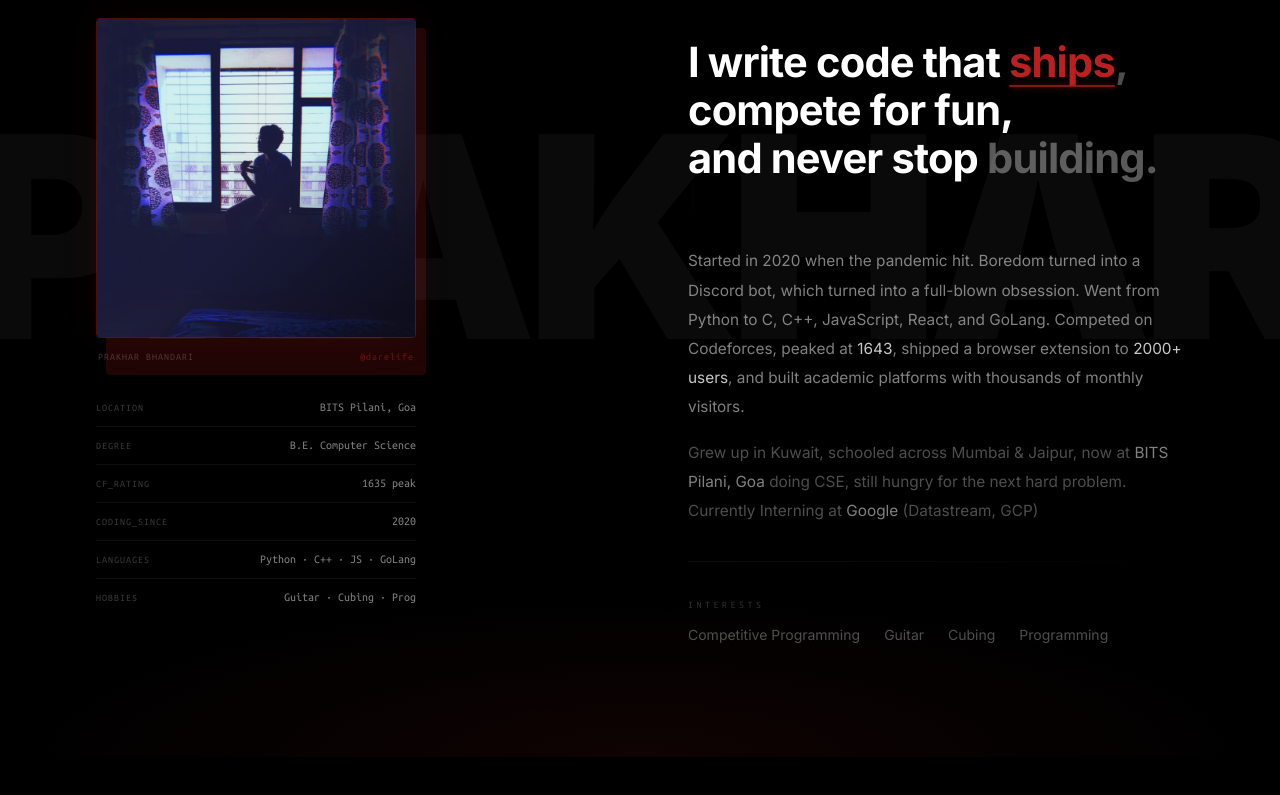
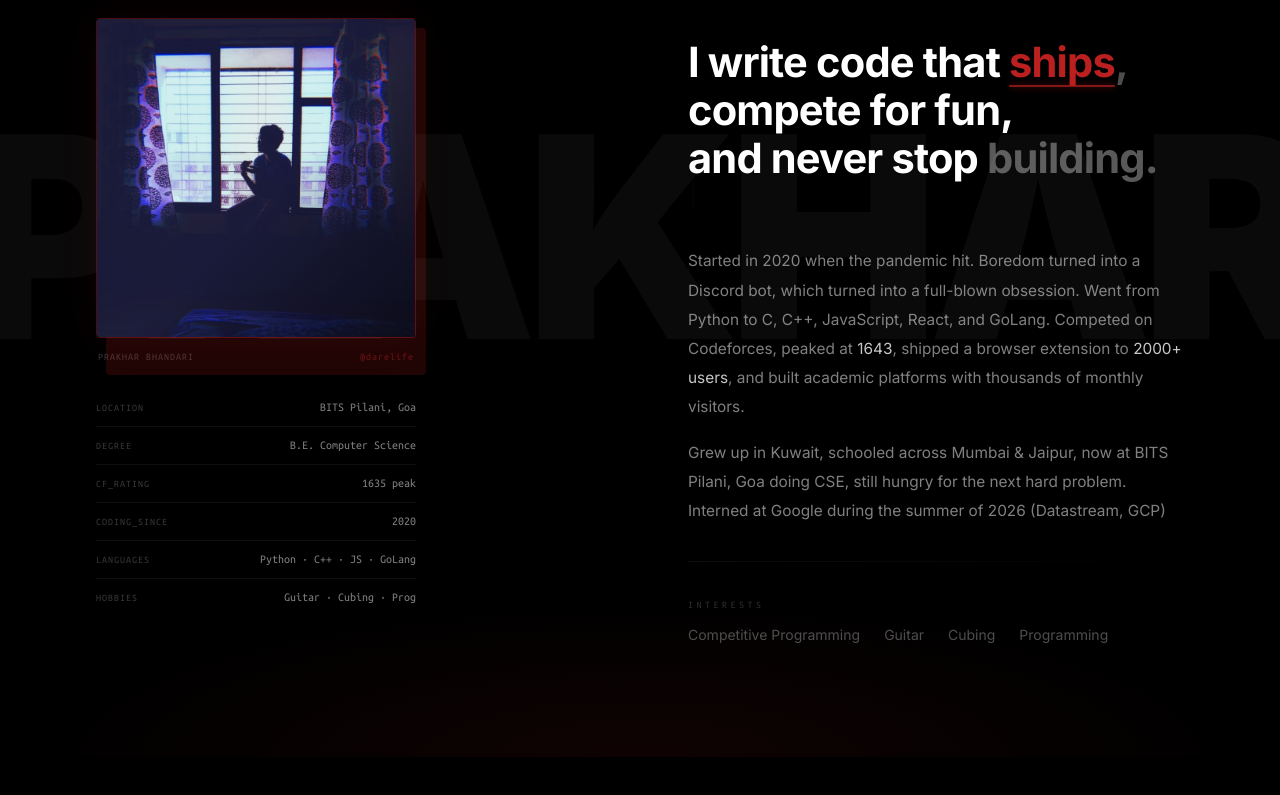
Before and after one commit to Darelife/DareDev, a Next.js app in the folder apps/web/: page / in a window 1280 px wide. Shown: the part 2446-3241 px from the top of the page. Built offline with nearby package versions, Linux system fonts and the light colour scheme; no server answers.

Commit message:
fix: update About section internship details
Increase bio text contrast and update the Google internship wording to reflect the summer of 2026.

```diff
--- a/apps/web/src/components/About.tsx
+++ b/apps/web/src/components/About.tsx
@@ -210,12 +210,12 @@ export default function About() {
                 built academic platforms with thousands of monthly visitors.
               </p>
               <p
-                className="leading-[1.9] text-white/30"
+                className="leading-[1.9] text-white/50"
                 style={{ ...inter, fontSize: 'clamp(0.875rem, 1.2vw, 0.975rem)' }}
               >
                 Grew up in Kuwait, schooled across Mumbai &amp; Jaipur, now at{' '}
                 <span className="text-white/50">BITS Pilani, Goa</span> doing CSE,
-                still hungry for the next hard problem. Currently Interning at <span className="text-white/50">Google</span> (Datastream, GCP)
+                still hungry for the next hard problem. Interned at <span className="text-white/50">Google</span> during the summer of 2026 (Datastream, GCP)
               </p>
             </div>
 
```
